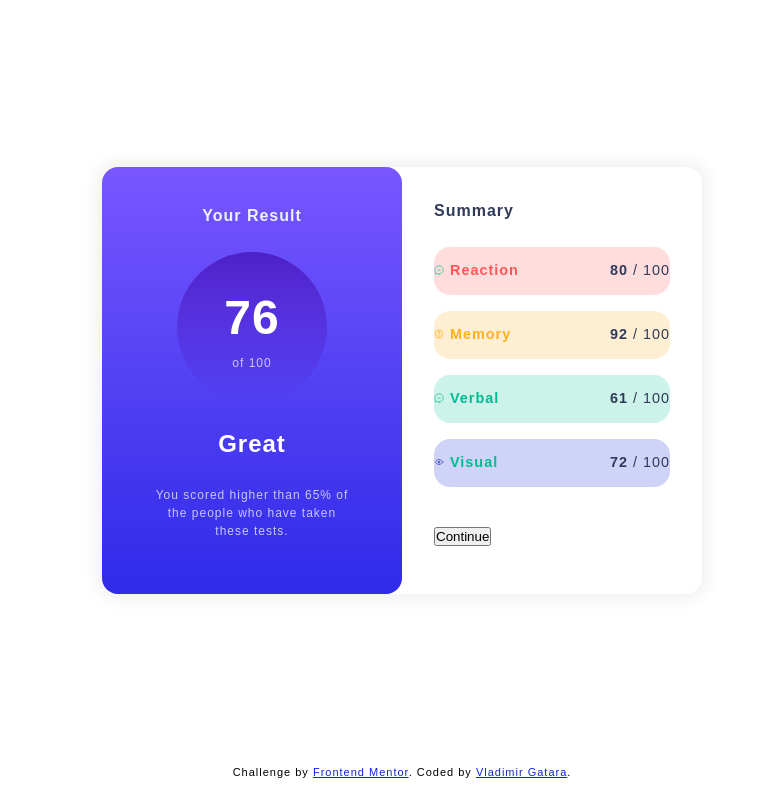
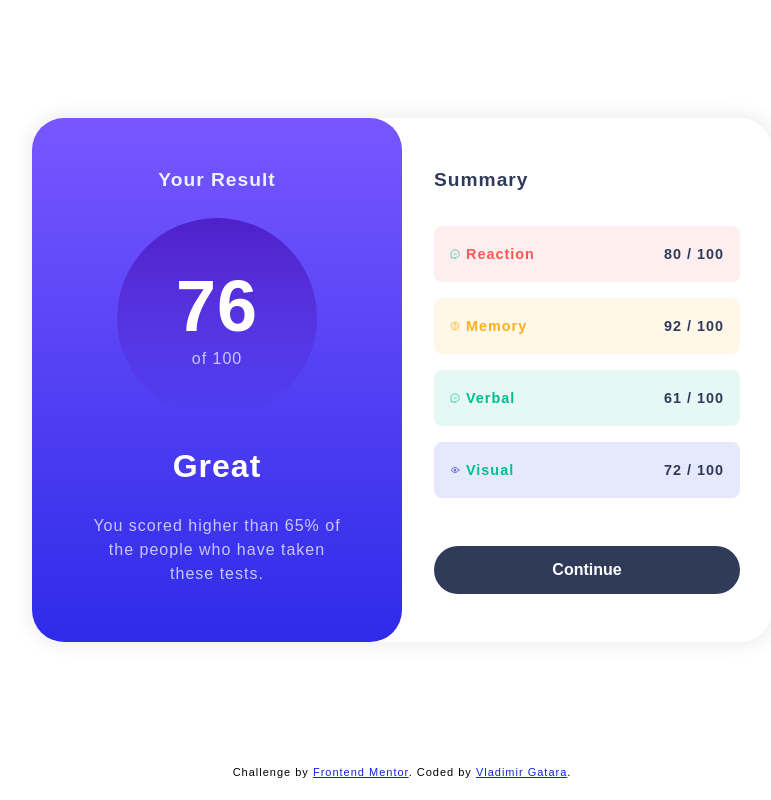
Before and after one commit to vgarmy/results-summary-component-main, a React (Create React App) app: page / in a window 1280 px wide. Shown: the whole page, without its empty margins (238-1009 px from the left). Built offline with nearby package versions, Linux system fonts and the light colour scheme; a web font is replaced by a local one.

Commit message:
Small css fixes

```diff
--- a/src/components/cardinfo/cardinfo.css
+++ b/src/components/cardinfo/cardinfo.css
@@ -3,9 +3,9 @@
 }
 
 .summary_card{
-    -webkit-border-radius: 1rem;
-    -moz-border-radius: 1rem;
-    border-radius: 1rem;
+    -webkit-border-radius: 0.5rem;
+    -moz-border-radius: 0.5rem;
+    border-radius: 0.5rem;
     display: flex;
     flex-wrap: nowrap;
     justify-content: space-between;
@@ -13,8 +13,9 @@
     flex-direction: row;
     font-size: 0.9rem;
     margin-bottom: 1rem;
-    height: 3rem;
-    font-weight: 600 !important
+    height: 3.5rem;
+    font-weight: 600;
+    padding: 0 1rem;
 }
 
 .summary_card img{
@@ -27,27 +28,47 @@
     font-weight: 800 !important;
 }
 
+.summary_card_light{
+    color: var(--dark-grey-blue);
+    font-weight: 600 !important;
+}
+
 .Reaction{
-    background:  hsla(0, 100%, 67%, 0.20);
+    background:  hsla(0, 100%, 67%, 0.10);
     color: var(--light-red);
 }
 
 .Memory{
-    background: hsla(39, 100%, 56%, 0.20);
+    background: hsla(39, 100%, 56%, 0.10);
     color: var(--orangey-yellow);
 }
 
 .Verbal{
-    background: hsla(166, 100%, 37%, 0.20);
+    background: hsla(166, 100%, 37%, 0.10);
     color: var(--green-teal);
 }
 
 .Visual{
-    background: hsla(234, 85%, 45%, 0.20);
+    background: hsla(234, 85%, 45%, 0.10);
     color: var(--green-teal);
 }
 
-.summary_card_light{
-    color: var(--dark-grey-blue);
-    font-weight: 400 !important;
+button{
+    width: 100%;
+    -webkit-border-radius: 2rem;
+    -moz-border-radius: 2rem;
+    border-radius: 2rem;
+    font-size: 0.8rem;
+    margin-bottom: 1rem;
+    height: 3rem;
+    font-weight: 600;
+    border: none;
+    font-size: 1rem;
+    color: var(--color-bg);
+    background: var(--dark-grey-blue);
+    cursor: pointer;
 }
+
+button:hover{
+    background: var(--cobalt-blue);
+}
--- a/src/containers/card/Card.jsx
+++ b/src/containers/card/Card.jsx
@@ -9,8 +9,8 @@ const Card = () => {
       <div className='container__card__body_left'>
         <h1>Your Result</h1>
         <div className='container__card__body_left_cirlce'>
-          <p className='container__card__body_left_score'>76</p>
-          <p className='container__card__body_left_score_of'>of 100</p>
+          <span><p className='container__card__body_left_score'>76</p>
+            <p className='container__card__body_left_score_of'>of 100</p></span>
         </div>
         <h2>Great</h2>
         <p className='container__card__body_left_text'>You scored higher than 65% of the people who have taken these tests.</p>
--- a/src/containers/card/card.css
+++ b/src/containers/card/card.css
@@ -1,8 +1,8 @@
 .container__card__body {
     background: var(--color-bg);
-    -webkit-border-radius: 1rem;
-    -moz-border-radius: 1rem;
-    border-radius: 1rem;
+    -webkit-border-radius: 2rem;
+    -moz-border-radius: 2rem;
+    border-radius: 2rem;
     display: flex;
     flex-direction: row;
     justify-content: flex-start;
@@ -10,57 +10,59 @@
     -webkit-box-shadow: 0px 0px 15px 5px rgba(66, 68, 90, 0.08);
     -moz-box-shadow: 0px 0px 15px 5px rgba(66, 68, 90, 0.08);
     box-shadow: 0px 0px 15px 5px rgba(66, 68, 90, 0.08);
-    width: 600px;
+    width: 740px;
     line-height: 1.5;
 
 }
 
 .container__card__body_left{
-    background: linear-gradient(var(--light-slate-blue-background), var(--light-royal-blue-background));
+    background: linear-gradient(to bottom, var(--light-slate-blue-background), var(--light-royal-blue-background));
     width: 50%;
     height: 100%;
-    -webkit-border-radius: 1rem;
-    -moz-border-radius: 1rem;
-    border-radius: 1rem;
+    -webkit-border-radius: 2rem;
+    -moz-border-radius: 2rem;
+    border-radius: 2rem;
     text-align: center;
     color: var(--light-lavender);
     display: flex;
     flex-direction: column;
     flex-wrap: nowrap;
-    justify-content: center;
+    justify-content:flex-start;
     align-items: center;
     align-content: center;
     gap: 1.5rem;
-    padding: 2rem 2rem 3rem;
+    padding: 2rem;
 }
 
 .container__card__body_left h1{
     color: var(--pale-blue);
-    font-size: var(--p-font-size);
+    font-size: 1.2rem;
     font-weight: 600;
+    margin-top: 1rem;
 }
 
 .container__card__body_left h2{
     color: var(--color-bg);
-    font-size: 1.5rem;
+    font-size: 2rem;
 }
 
 .container__card__body_left_score{
-    font-size: 3rem;
+    font-size: 4.5rem;
     color: var(--color-bg);
     font-weight: 600;
+    line-height: normal;
 }
 
 .container__card__body_left_score_of{
-    font-size: 0.75rem;
+    font-size: 1rem;
     color: var(--light-lavender);
 }
 
 .container__card__body_left_cirlce{
     border-radius: 50%;
     background: linear-gradient(var(--violet-blue-circle), var(--persian-blue-circle));
-    width: 150px;
-    height: 150px;
+    width: 200px;
+    height: 200px;
     display: flex;
     flex-direction: column;
     flex-wrap: nowrap;
@@ -70,7 +72,7 @@
 }
 
 .container__card__body_left_text{
-    font-size: 0.75rem;
+    font-size: 1rem;
     width: 85%;
 }
 
@@ -87,11 +89,14 @@
     flex-wrap: nowrap;
     justify-content:flex-start;
     align-items:flex-start;
-    gap: 1.5rem;
-    padding: 2rem 2rem 3rem;
+    gap: 2rem;
+    padding: 2rem;
 }
 
 .container__card__body_right_summary{
     color: var(--dark-grey-blue);
     font-weight: 600;
+    font-size: 1.2rem;
+    font-weight: 600;
+    margin-top: 1rem;
 }
```
Also changed, not shown: src/components/cardinfo/Cardinfo.jsx (+5 -3 lines).
